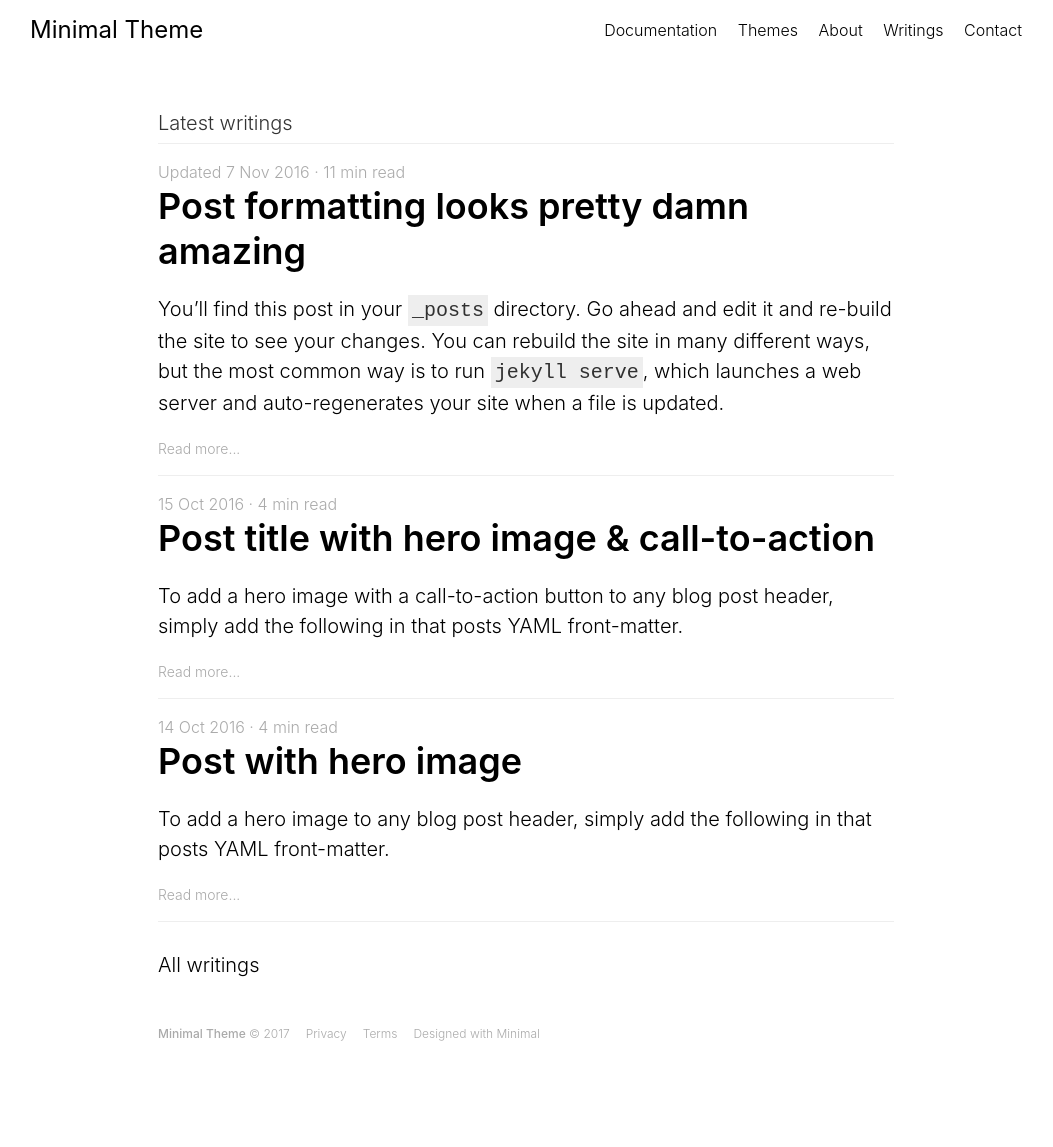
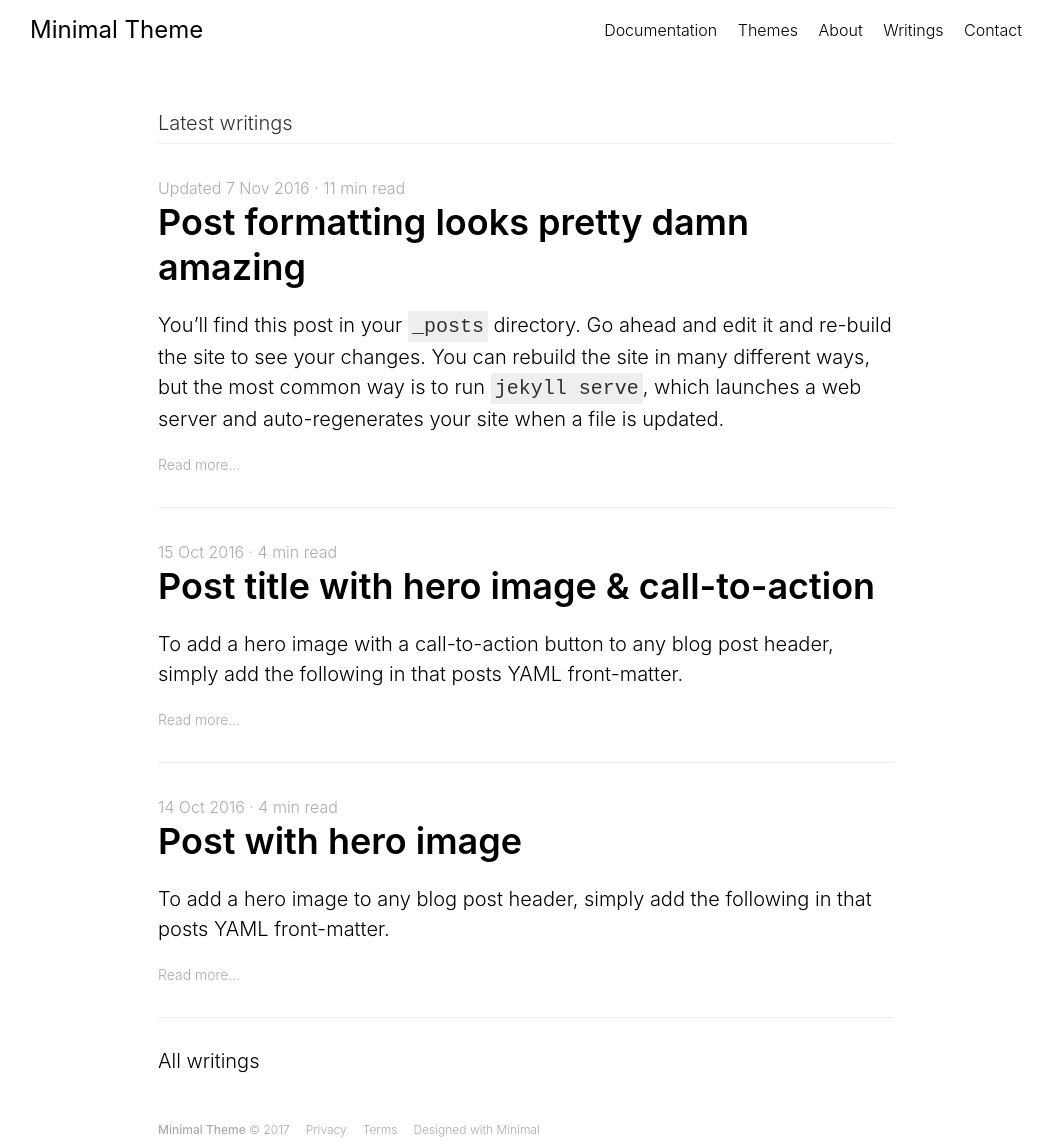
Before and after one commit to desiredpersona/minimal-jekyll-theme, a Jekyll site: the page built from README.md, in a window 1280 px wide. Shown: the whole page, without its empty margins (114-1167 px from the left). Built offline with Jekyll 4.4.1, drawn with Linux system fonts in a browser that asks for light colours; our own code applies the rules of GitHub Pages for plain Markdown files; before the commit the page ends 1051 px from its top, so only the background shows below that.

Commit message:
Improve padding

```diff
--- a/_layouts/home.html
+++ b/_layouts/home.html
@@ -8,7 +8,7 @@ layout: default
     <h3 class="f5 f4-ns fw3 mb0 pb2 bb b--light-gray">{{ site.data.theme.text.latest_articles | capitalize | default: "Latest writings" }}</h3>
 
     {% for post in site.posts limit: site.data.theme.text.post_limit %}
-    <div class="post pt3 pb3 bb b--light-gray">
+    <div class="post pv4 bb b--light-gray">
       <div class="f5 fw3 light-silver lh-copy">
         {% if post.last_modified_at %}
         <span>{{ site.data.theme.text.updated }} {{ post.last_modified_at | date: site.date_format }}</span>
```
